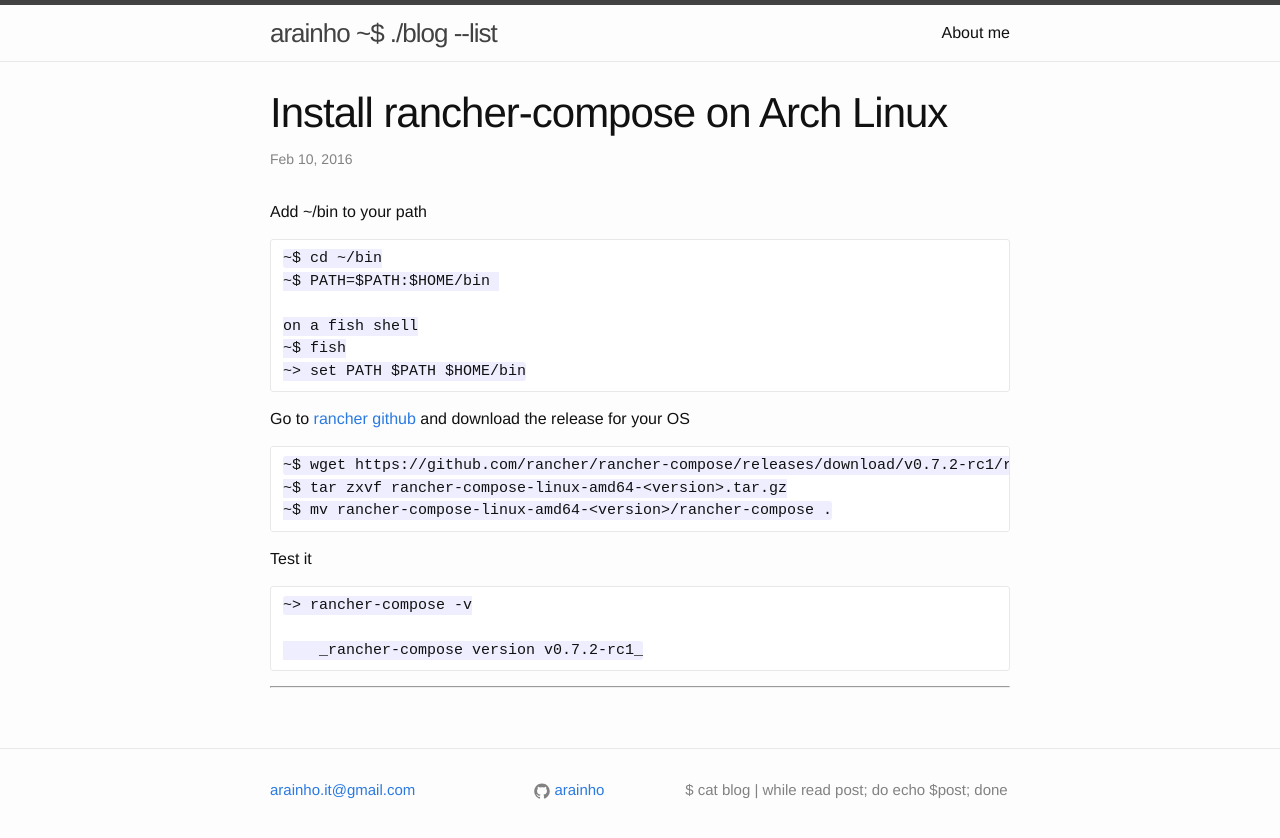
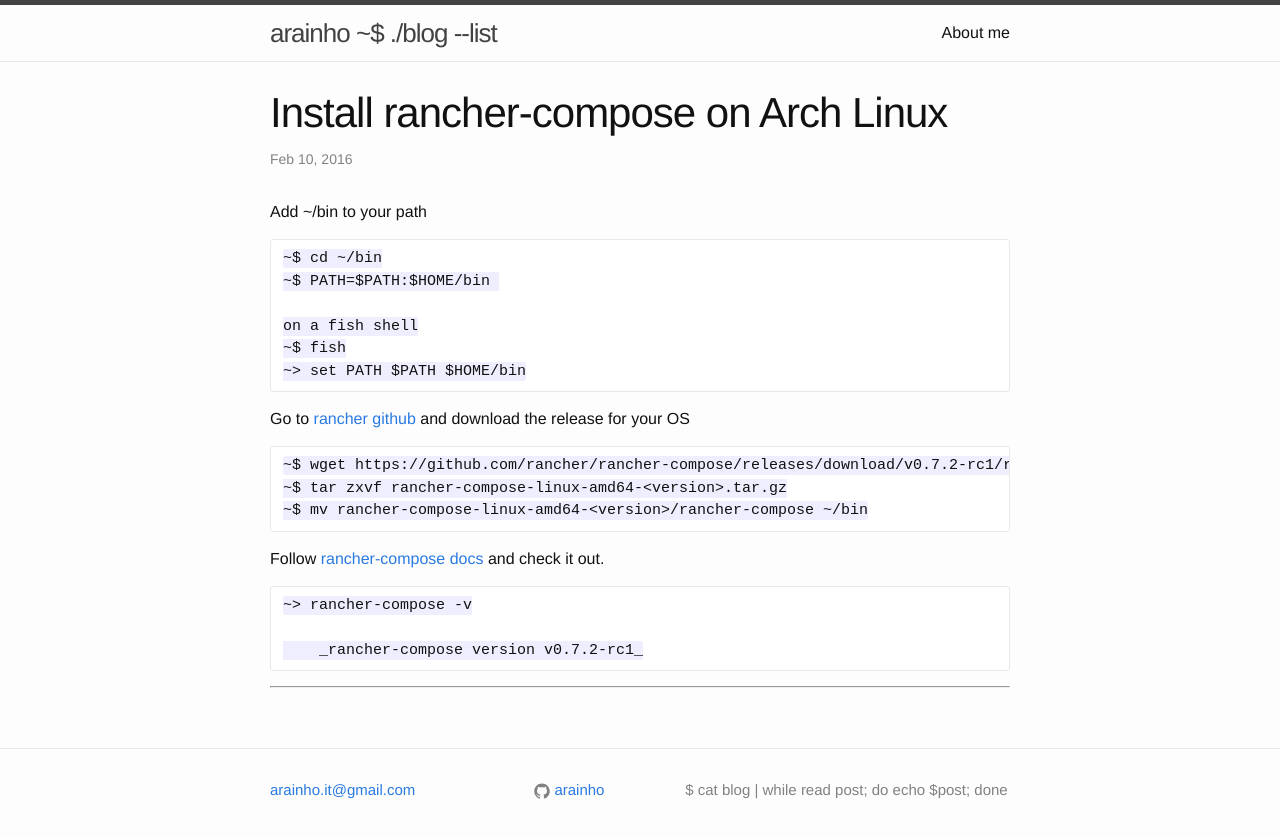
Before and after one commit to arainho/arainho.github.io, a Jekyll site: the page built from _posts/2016-02-10-install-rancher-compose.md, in a window 1280 px wide. Shown: the top 838 px of the page. Built offline with Jekyll 4.4.1, drawn with Linux system fonts in a browser that asks for light colours.

Commit message:
add link to rancher-compose docs

```diff
--- a/_posts/2016-02-10-install-rancher-compose.md
+++ b/_posts/2016-02-10-install-rancher-compose.md
@@ -19,10 +19,10 @@ Go to [rancher github] and download the release for your OS
 
     ~$ wget https://github.com/rancher/rancher-compose/releases/download/v0.7.2-rc1/rancher-compose-linux-amd64-<version>.tar.gz
     ~$ tar zxvf rancher-compose-linux-amd64-<version>.tar.gz
-    ~$ mv rancher-compose-linux-amd64-<version>/rancher-compose .
+    ~$ mv rancher-compose-linux-amd64-<version>/rancher-compose ~/bin
 
 
-Test it
+Follow [rancher-compose docs] and check it out.
 
     ~> rancher-compose -v
 
@@ -31,3 +31,4 @@ Test it
 
 ---
 [rancher github]: <https://github.com/rancher/rancher-compose/releases>
+[rancher-compose docs]: <http://docs.rancher.com/rancher/rancher-compose/>
```
